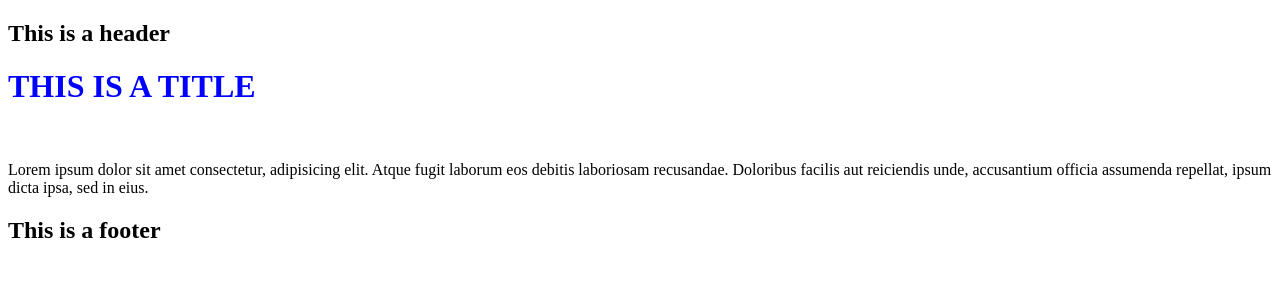
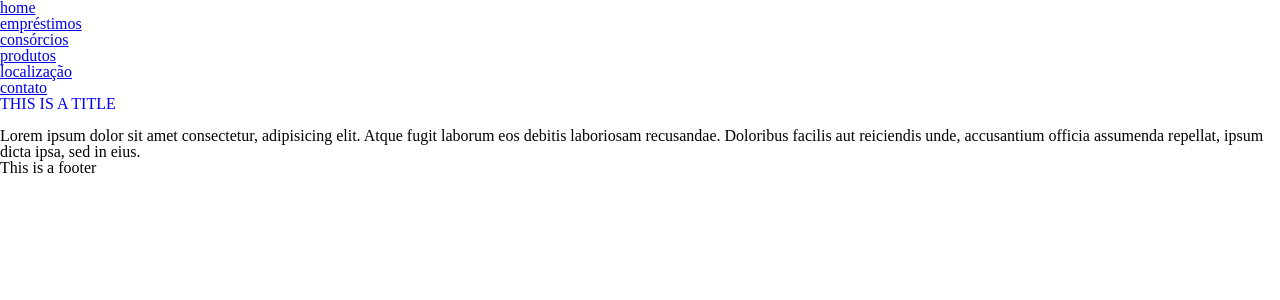
Before and after one commit to pablobagano/piemonte_v3, a Django app: page / in a window 1280 px wide. Shown: the top 300 px of the page. Run offline with Django 4.2, Linux system fonts and the light colour scheme; parts of the project's set-up code (start-up, migrations or seed data) failed here and were passed over.

Commit message:
CSS Reset, Styles and Queries , HTMLs and JavaScript scripts added

```diff
--- a/piemonte/urls.py
+++ b/piemonte/urls.py
@@ -2,5 +2,10 @@ from django.urls import path
 from .views import *
 
 urlpatterns = [
-    path('', index, name='index')
+    path('', index, name='index'),
+    path('emprestimos/', emprestimos, name='emprestimos'),
+    path('consorcios/', consorcios, name='consorcios'),
+    path('produtos', produtos, name='produtos'),
+    path('localizacao/', localizacao, name='localizacao'),
+    path('contato/', contato, name='contato')
 ]
--- a/piemonte/views.py
+++ b/piemonte/views.py
@@ -3,3 +3,18 @@ from django.shortcuts import render, HttpResponse
 # Create your views here.
 def index(request):
     return render(request, 'piemonte/index.html')
+
+def emprestimos(request):
+    return render(request, 'piemonte/emprestimos.html')
+
+def consorcios(request):
+    return render(request, 'piemonte/consorcios.html')
+
+def produtos(request):
+    return render(request, 'piemonte/produtos.html')
+
+def localizacao(request):
+    return render(request, 'piemonte/localizacao.html')
+
+def contato(request):
+    return render(request, 'piemonte/contato.html')
--- /dev/null
+++ b/setup/static/styles/queries.css
@@ -0,0 +1,3 @@
+@media (min-width: 768px) and (max-width: 1099px){
+
+}
--- /dev/null
+++ b/setup/static/styles/queries2.css
@@ -0,0 +1,3 @@
+@media (min-width: 480px) and (max-width: 767px){
+
+}
--- /dev/null
+++ b/setup/static/styles/queries3.css
@@ -0,0 +1,3 @@
+@media screen and (max-width: 479px){
+
+}
--- /dev/null
+++ b/setup/static/styles/reset.css
@@ -0,0 +1,48 @@
+/* http://meyerweb.com/eric/tools/css/reset/
+   v2.0 | 20110126
+   License: none (public domain)
+*/
+
+html, body, div, span, applet, object, iframe,
+h1, h2, h3, h4, h5, h6, p, blockquote, pre,
+a, abbr, acronym, address, big, cite, code,
+del, dfn, em, img, ins, kbd, q, s, samp,
+small, strike, strong, sub, sup, tt, var,
+b, u, i, center,
+dl, dt, dd, ol, ul, li,
+fieldset, form, label, legend,
+table, caption, tbody, tfoot, thead, tr, th, td,
+article, aside, canvas, details, embed,
+figure, figcaption, footer, header, hgroup,
+menu, nav, output, ruby, section, summary,
+time, mark, audio, video {
+	margin: 0;
+	padding: 0;
+	border: 0;
+	font-size: 100%;
+	font: inherit;
+	vertical-align: baseline;
+}
+/* HTML5 display-role reset for older browsers */
+article, aside, details, figcaption, figure,
+footer, header, hgroup, menu, nav, section {
+	display: block;
+}
+body {
+	line-height: 1;
+}
+ol, ul {
+	list-style: none;
+}
+blockquote, q {
+	quotes: none;
+}
+blockquote:before, blockquote:after,
+q:before, q:after {
+	content: '';
+	content: none;
+}
+table {
+	border-collapse: collapse;
+	border-spacing: 0;
+}
--- a/templates/partials/_header.html
+++ b/templates/partials/_header.html
@@ -1,4 +1,14 @@
 {% load static %}
 <header>
-    <h2>This is a header</h2>
+    <nav>
+        <ul>
+            <li class="menu-option"><a href="{% url 'index' %}" class="link">home</a></li>
+            <li class="menu-option"><a href="{% url 'emprestimos' %}" class="link">empréstimos</a></li>
+            <li class="menu-option"><a href="{% url 'consorcios' %}" class="link">consórcios</a></li>
+            <li class="menu-option"><a href="{% url 'produtos' %}" class="link">produtos</a></li>
+            <li class="menu-option"><a href="{% url 'localizacao' %}" class="link">localização</a></li>
+            <li class="menu-option"><a href="{% url 'contato' %}" class="link">contato</a></li>
+        </ul>
+    </nav>
+</nav>
 </header>
--- a/templates/piemonte/base.html
+++ b/templates/piemonte/base.html
@@ -4,7 +4,12 @@
 <head>
     <meta charset="UTF-8">
     <meta name="viewport" content="width=device-width, initial-scale=1.0">
+    <link rel="stylesheet" href="{% static 'styles/reset.css' %}">
     <link rel="stylesheet" href="{% static 'styles/styles.css' %}">
+    <link rel="stylesheet" href="{% static 'styles/queries3.css' %}">
+    <link rel="stylesheet" href="{% static 'styles/queries2.css' %}">
+    <link rel="stylesheet" href="{% static 'styles/queries.css' %}">
+    <script src="{% static 'scripts/main.js' %}" defer></script>
     <title>PiemonteCred</title>
 </head>
 <body>
--- /dev/null
+++ b/templates/piemonte/consorcios.html
@@ -0,0 +1,5 @@
+{% extends "piemonte/base.html" %}
+{% load static %}
+{% block content %}
+  <h1>consórcios teste</h1>
+{% endblock content %}
--- /dev/null
+++ b/templates/piemonte/contato.html
@@ -0,0 +1,5 @@
+{% extends "piemonte/base.html" %}
+{% load static %}
+{% block content %}
+  <h1>contato teste</h1>
+{% endblock content %}
--- /dev/null
+++ b/templates/piemonte/emprestimos.html
@@ -0,0 +1,5 @@
+{% extends "piemonte/base.html" %}
+{% load static %}
+{% block content %}
+    <h1>emprestimos teste</h1>
+{% endblock content %}
--- /dev/null
+++ b/templates/piemonte/localizacao.html
@@ -0,0 +1,5 @@
+{% extends "piemonte/base.html" %}
+{% load static %}
+{% block content %}
+  <h1>localização teste</h1>
+{% endblock content %}
--- /dev/null
+++ b/templates/piemonte/produtos.html
@@ -0,0 +1,5 @@
+{% extends "piemonte/base.html" %}
+{% load static %}
+{% block content %}
+  <h1>PRODUTOS TESTE</h1>
+{% endblock content %}
```
